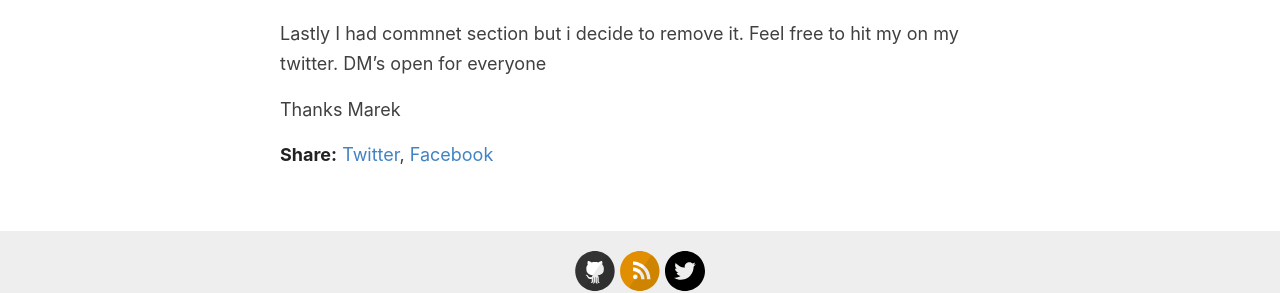
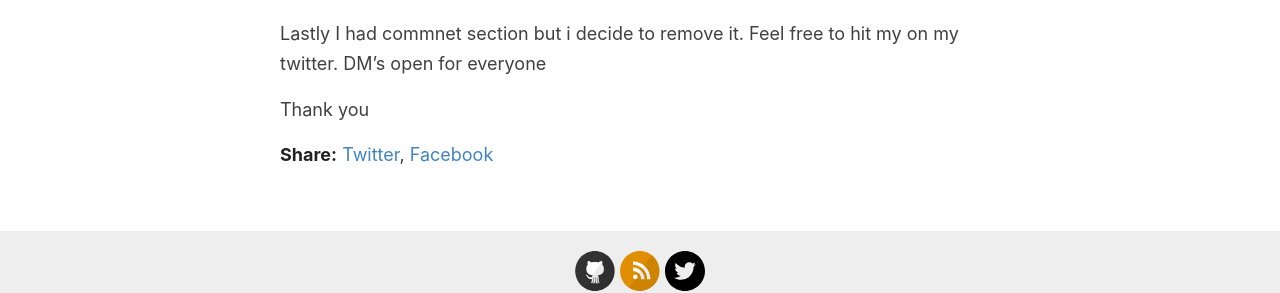
Before and after one commit to spyx/spyx.github.io, a Jekyll site: the page built from _posts/2020-9-8-Long-time.md, in a window 1280 px wide. Shown: the part 621-914 px from the top of the page. Built offline with Jekyll 4.4.1, drawn with Linux system fonts in a browser that asks for light colours.

Commit message:
update long time md

```diff
--- a/_posts/2020-9-8-Long-time.md
+++ b/_posts/2020-9-8-Long-time.md
@@ -12,5 +12,4 @@ So I decide to learn other way and try to jump directly into labs and save some
 
 Lastly I had commnet section but i decide to remove it. Feel free to hit my on my twitter. DM's open for everyone
 
-Thanks
-Marek
+Thank you
```
